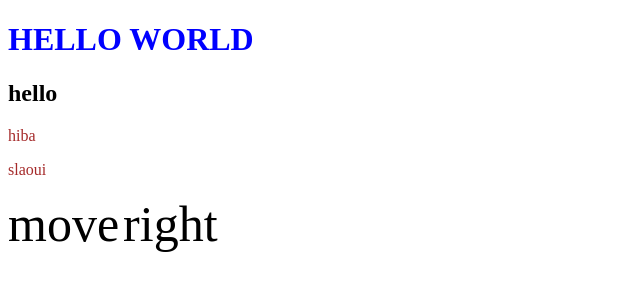
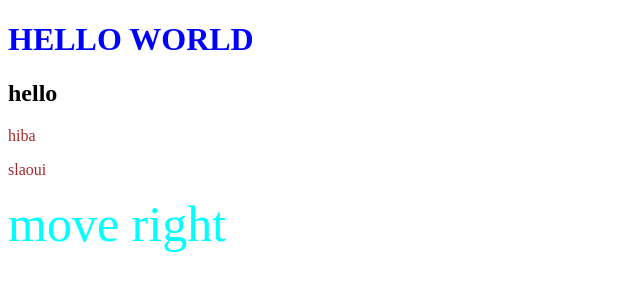
Before and after one commit to hibaa342/tp-gestion-agile, a plain HTML site: page index.html in a window 1280 px wide. Shown: the whole page, without its empty margins (0-640 px from the left). Drawn offline with Linux system fonts and the light colour scheme.

```diff
--- a/index.css
+++ b/index.css
@@ -1,9 +1,13 @@
-h1{
+h1
+{
     color: blue;
 }
-p{
+p
+{
     color: brown;
 }
-span{
+span
+{
     font-size: 50px;
+    color: aqua;
 }
```
Also changed, not shown: index.html (+1 -1 lines).
